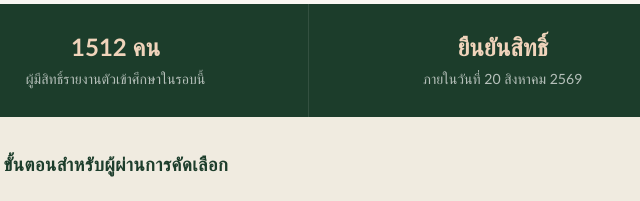
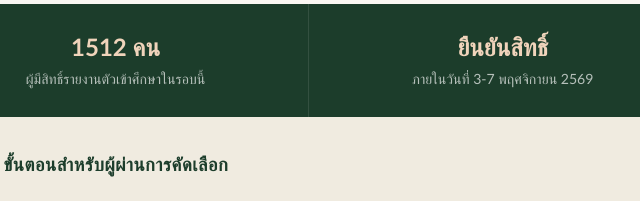
Before and after one commit to Iambulldog/ipad-uni-view, a website: page srisilpasart/index.html in a window 1280 px wide. Shown: the part 508-709 px from the top of the page, 524-1164 px from the left. Drawn offline with Linux system fonts and the light colour scheme.

Commit message:
Update index.html

```diff
--- a/srisilpasart/index.html
+++ b/srisilpasart/index.html
@@ -836,7 +836,7 @@
                 </div>
                 <div class="stat-cell">
                     <strong>ยืนยันสิทธิ์</strong>
-                    <span>ภายในวันที่ 20 สิงหาคม 2569</span>
+                    <span>ภายในวันที่ 3-7 พฤศจิกายน 2569</span>
                 </div>
             </div>
         </div>
```
